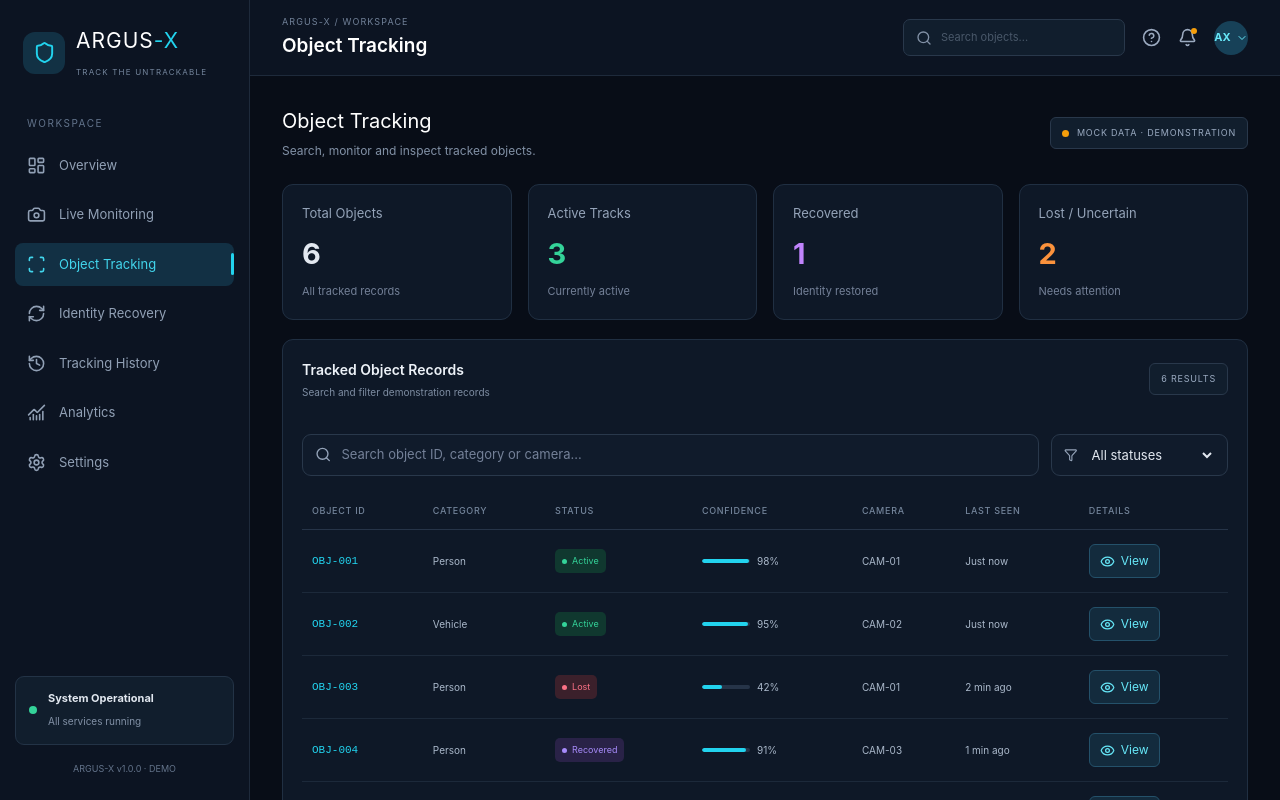
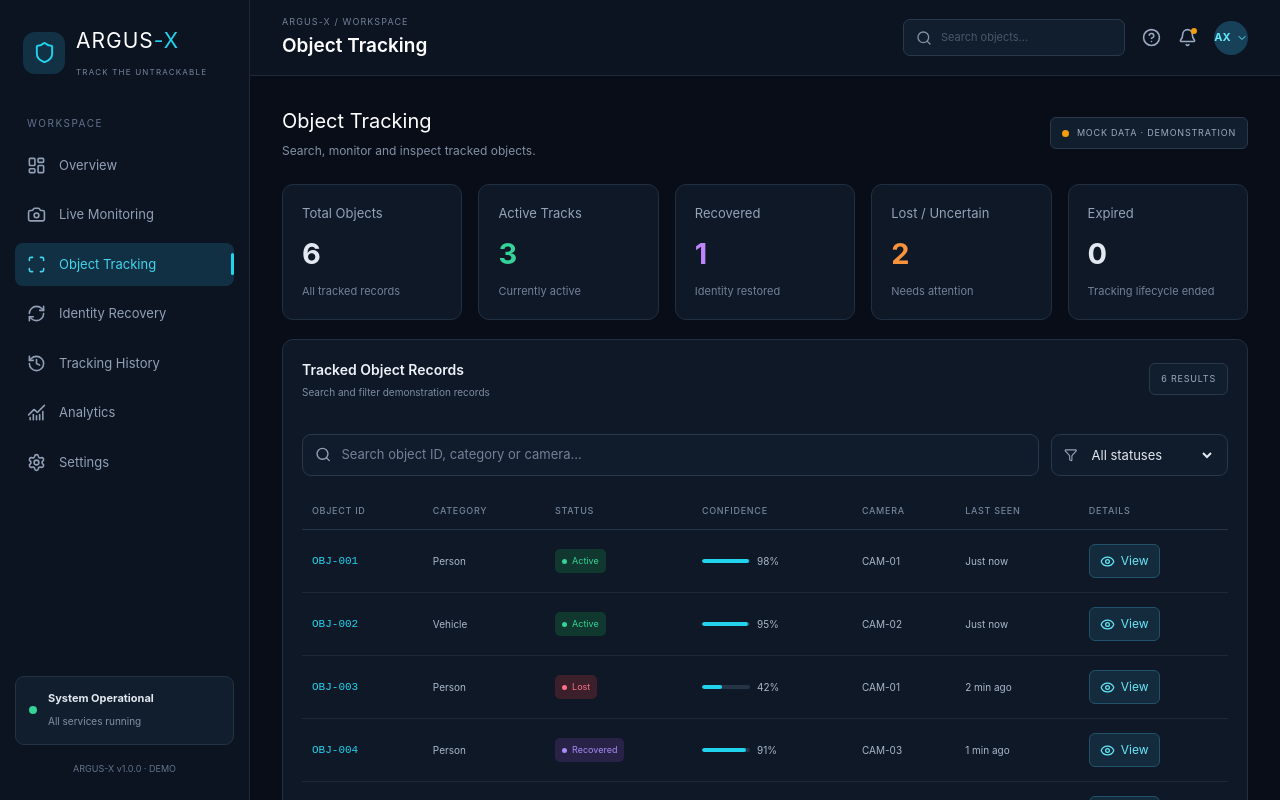
Before and after one commit to abhi18mech/jitd2026, a React (Vite) app in the folder frontend/: page / in a window 1280 px wide. Both pictures are taken after a click on the button "Object Tracking". Shown: the top 800 px of the page. Built offline with nearby package versions, Linux system fonts and the light colour scheme.

Commit message:
Add expired status support to object tracking

```diff
--- a/frontend/src/App.css
+++ b/frontend/src/App.css
@@ -273,7 +273,7 @@
 
 .stats-grid {
   display: grid;
-  grid-template-columns: repeat(4, minmax(0, 1fr));
+  grid-template-columns: repeat(auto-fit, minmax(160px, 1fr));
   gap: 16px;
   margin-bottom: 19px;
 }
@@ -594,6 +594,7 @@ tr:last-child td { border-bottom: 0; }
 .status-lost { color: #fb7185; background: #3b202b; }
 .status-recovered { color: #a78bfa; background: #292247; }
 .status-uncertain { color: #fbbf24; background: #3b3020; }
+.status-expired { color: #9ca3af; background: #292d35; }
 
 .confidence-cell {
   display: flex;
--- a/frontend/src/components/ObjectTracking.tsx
+++ b/frontend/src/components/ObjectTracking.tsx
@@ -13,6 +13,7 @@ const statuses: Array<'All' | TrackStatus> = [
   'Lost',
   'Recovered',
   'Uncertain',
+  'Expired',
 ]
 
 function StatusBadge({ status }: { status: TrackStatus }) {
@@ -31,11 +32,12 @@ export default function ObjectTracking({
   initialSearch = '',
 }: ObjectTrackingProps) {
   const [search, setSearch] = useState('')
-useEffect(() => {
-  setSearch(initialSearch)
-}, [initialSearch])
   const [status, setStatus] = useState<'All' | TrackStatus>('All')
   const [selected, setSelected] = useState<TrackedObject | null>(null)
+
+  useEffect(() => {
+    setSearch(initialSearch)
+  }, [initialSearch])
 
   const filteredObjects = useMemo(() => {
     return trackingObjects.filter((object) => {
@@ -57,6 +59,7 @@ useEffect(() => {
     lost: trackingObjects.filter(x => x.status === 'Lost').length,
     recovered: trackingObjects.filter(x => x.status === 'Recovered').length,
     uncertain: trackingObjects.filter(x => x.status === 'Uncertain').length,
+    expired: trackingObjects.filter(x => x.status === 'Expired').length,
   }
 
   return (
@@ -77,22 +80,31 @@ useEffect(() => {
           <strong>{counts.total}</strong>
           <small>All tracked records</small>
         </div>
+
         <div className="panel object-stat">
           <span>Active Tracks</span>
           <strong className="object-green">{counts.active}</strong>
           <small>Currently active</small>
         </div>
+
         <div className="panel object-stat">
           <span>Recovered</span>
           <strong className="object-purple">{counts.recovered}</strong>
           <small>Identity restored</small>
         </div>
+
         <div className="panel object-stat">
           <span>Lost / Uncertain</span>
           <strong className="object-orange">
             {counts.lost + counts.uncertain}
           </strong>
           <small>Needs attention</small>
+        </div>
+
+        <div className="panel object-stat">
+          <span>Expired</span>
+          <strong>{counts.expired}</strong>
+          <small>Tracking lifecycle ended</small>
         </div>
       </div>
 
@@ -206,7 +218,9 @@ useEffect(() => {
         </div>
 
         <div className="table-footer">
-          <span>Showing {filteredObjects.length} of {trackingObjects.length} demo records</span>
+          <span>
+            Showing {filteredObjects.length} of {trackingObjects.length} demo records
+          </span>
           <span>ARGUS-X OBJECT DATABASE</span>
         </div>
       </section>
--- a/frontend/src/types/tracking.ts
+++ b/frontend/src/types/tracking.ts
@@ -1,4 +1,10 @@
-export type TrackStatus = 'Active' | 'Lost' | 'Recovered' | 'Uncertain'
+
+export type TrackStatus =
+  | 'Active'
+  | 'Lost'
+  | 'Recovered'
+  | 'Uncertain'
+  | 'Expired'
 
 export interface TrackedObject {
   id: string
```
